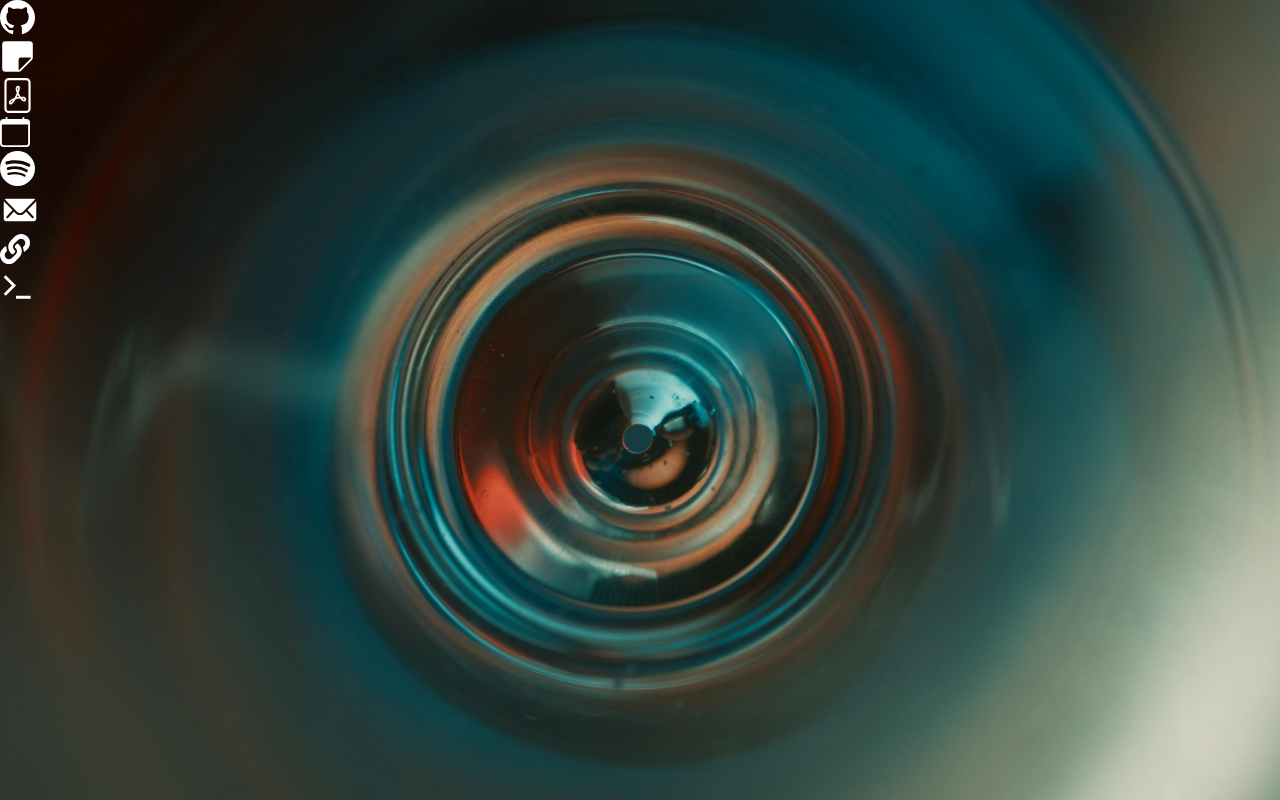
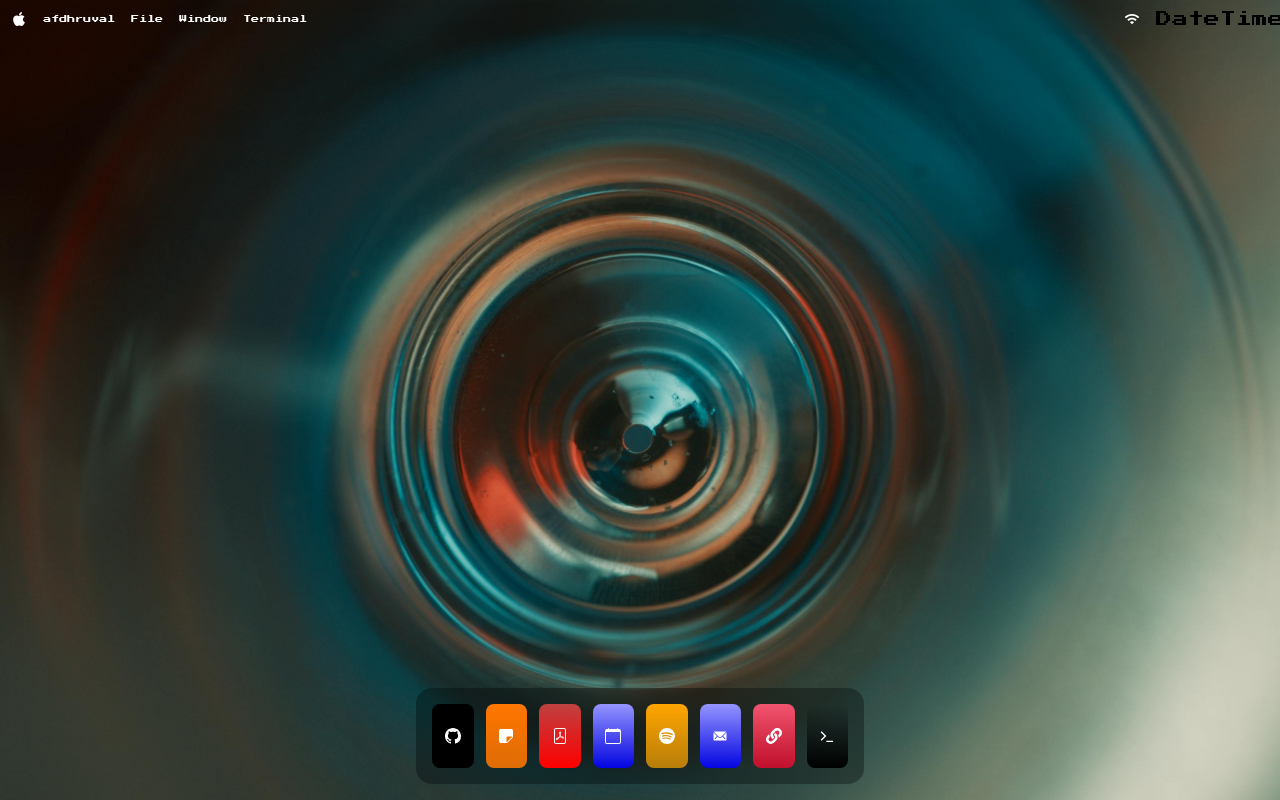
Before and after one commit to dhruval1907/MacDeck, a React (Vite) app: page / in a window 1280 px wide. Built offline with nearby package versions, Linux system fonts and the light colour scheme.

Commit message:
navbbar domne

```diff
--- a/index.html
+++ b/index.html
@@ -1,13 +1,21 @@
 <!doctype html>
 <html lang="en">
+
 <head>
   <meta charset="UTF-8" />
   <link rel="icon" type="image/svg+xml" href="/vite.svg" />
   <meta name="viewport" content="width=device-width, initial-scale=1.0" />
   <title>mac-os</title>
+  <link rel="preconnect" href="https://fonts.googleapis.com">
+  <link rel="preconnect" href="https://fonts.gstatic.com" crossorigin>
+  <link
+    href="https://fonts.googleapis.com/css2?family=Fjalla+One&family=Josefin+Sans:ital,wght@0,100..700;1,100..700&family=Poppins:ital,wght@0,100;0,200;0,300;0,400;0,500;0,600;0,700;0,800;0,900;1,100;1,200;1,300;1,400;1,500;1,600;1,700;1,800;1,900&family=Press+Start+2P&family=Roboto:ital,wght@0,100..900;1,100..900&display=swap"
+    rel="stylesheet">
 </head>
+
 <body>
   <div id="root"></div>
   <script type="module" src="/src/main.jsx"></script>
 </body>
+
 </html>
--- a/src/App.jsx
+++ b/src/App.jsx
@@ -2,6 +2,7 @@ import "./app.scss"
 // import hero from "";
 import hero from "../public/hero2.jpg"
 import Dock from "./components/Dock"
+import Nav from "./components/Nav"
 
 
 const App = () => {
@@ -9,6 +10,7 @@ const App = () => {
     <div>
       <main style={{ backgroundImage: `url(${hero})`, backgroundPosition: "center", backgroundSize: "cover" }}>
         <Dock />
+        <Nav />
       </main>
     </div>
   )
--- /dev/null
+++ b/src/components/DateTime.jsx
@@ -0,0 +1,9 @@
+import React from 'react'
+
+const DateTime = () => {
+  return (
+    <div>DateTime</div>
+  )
+}
+
+export default DateTime
--- a/src/components/Dock.jsx
+++ b/src/components/Dock.jsx
@@ -4,34 +4,32 @@ import "./dock.scss"
 
 const Dock = () => {
     return (
-        <div>
-            <footer>
-                <div className='icons'>
+        <footer className='dock'>
+            <div className='icons github'>
                 <img src="/doc-icons/github.svg" alt="" />
             </div>
-                <div className='icons'>
+            <div className='icons note'>
                 <img src="/doc-icons/note.svg" alt="" />
             </div>
-                <div className='icons'>
+            <div className='icons pdf'>
                 <img src="/doc-icons/pdf.svg" alt="" />
             </div>
-                <div className='icons'>
+            <div className='icons calender'>
                 <img src="/doc-icons/calender.svg" alt="" />
             </div>
-                <div className='icons'>
+            <div className='icons spotify'>
                 <img src="/doc-icons/spotify.svg" alt="" />
             </div>
-                <div className='icons'>
+            <div className='icons mail'>
                 <img src="/doc-icons/mail.svg" alt="" />
             </div>
-                <div className='icons'>
+            <div className='icons link'>
                 <img src="/doc-icons/link.svg" alt="" />
             </div>
-                <div className='icons'>
+            <div className='icons cli'>
                 <img src="/doc-icons/cli.svg" alt="" />
             </div>
         </footer>
-        </div>
     )
 }
 
--- /dev/null
+++ b/src/components/Nav.jsx
@@ -0,0 +1,34 @@
+import React from 'react'
+import "./nav.scss"
+import DateTime from './DateTime'
+const Nav = () => {
+    return (
+        <nav>
+            <div className="left">
+                <div className="apple-icon">
+                    <img src="./navbar-icons/apple.svg" alt="" />
+                </div>
+                <div className='nav-item'>
+                    <p>afdhruval</p>
+                </div>
+                <div className='nav-item'>
+                    <p>File</p>
+                </div>
+                <div className='nav-item'>
+                    <p>Window</p>
+                </div>
+                <div className='nav-item'>
+                    <p>Terminal</p>
+                </div>
+            </div>
+            <div className="right">
+                <img src="./navbar-icons/wifi.svg" alt="" />
+                <div className='nav-item'>
+                    <DateTime />
+                </div>
+            </div>
+        </nav>
+    )
+}
+
+export default Nav
--- a/src/components/dock.scss
+++ b/src/components/dock.scss
@@ -0,0 +1,129 @@
+.dock {
+    display: flex;
+    flex-direction: row;
+    position: absolute;
+    justify-content: space-evenly;
+    align-items: center;
+    border-radius: 1rem;
+    bottom: 1rem;
+    left: 50%;
+    transform: translateX(-50%);
+    background-color: rgba(0, 0, 0, 0.308);
+    backdrop-filter: blur(10px);
+    padding: 0.75rem;
+    gap: 0.5rem;
+    width: 90%;
+    max-width: 600px;
+    min-width: 300px;
+
+    @media (min-width: 768px) {
+        width: 70%;
+        padding: 1rem;
+        gap: 0.75rem;
+    }
+
+    @media (min-width: 1024px) {
+        width: 50%;
+    }
+
+    @media (min-width: 1200px) {
+        width: 35%;
+    }
+
+    .icons {
+        display: flex;
+        align-items: center;
+        justify-content: center;
+        border-radius: 0.5rem;
+        transition: all 0.3s ease;
+
+
+        width: 3rem;
+        height: 3rem;
+        padding: 0.4rem;
+
+        @media (min-width: 640px) {
+            width: 3.5rem;
+            height: 3.5rem;
+            padding: 0.5rem;
+        }
+
+        @media (min-width: 768px) {
+            width: 4rem;
+            height: 4rem;
+            padding: 0.5rem 0.8rem;
+        }
+
+        img {
+            width: 100%;
+            height: 100%;
+            object-fit: contain;
+            display: block;
+        }
+    }
+
+    .github {
+        background-color: black;
+    }
+
+    .note {
+        background: linear-gradient(to bottom, rgb(255, 119, 0), rgba(255, 119, 0, 0.863));
+    }
+
+    .pdf {
+        background: linear-gradient(rgba(255, 78, 78, 0.727), red);
+    }
+
+    .calender {
+        background: linear-gradient(rgb(149, 149, 255), rgba(0, 0, 255, 0.864));
+    }
+
+    .spotify {
+        background: linear-gradient(orange, rgba(255, 166, 0, 0.691));
+    }
+
+    .mail {
+        background: linear-gradient(rgb(149, 149, 255), rgba(0, 0, 255, 0.864));
+    }
+
+    .link {
+        background: linear-gradient(rgb(241, 85, 111), rgba(249, 4, 45, 0.741));
+    }
+
+    .cli {
+        background: linear-gradient(rgba(0, 0, 0, 0), black);
+    }
+
+    // Only apply hover effects on devices that support hover
+    @media (hover: hover) and (pointer: fine) {
+        .icons:hover {
+            transform: scale(1.20) translateY(-20%);
+        }
+
+        .icons:hover+.icons,
+        .icons:has(+ .icons:hover) {
+            transform: scale(1.10) translateY(-7%);
+        }
+    }
+
+    // Touch device optimizations
+    @media (hover: none) and (pointer: coarse) {
+        .icons:active {
+            transform: scale(0.95);
+            transition: transform 0.1s;
+        }
+    }
+
+    // Handle very small screens
+    @media (max-width: 350px) {
+        width: 95%;
+        padding: 0.5rem;
+        gap: 0.25rem;
+
+        .icons {
+            width: 2.5rem;
+            height: 2.5rem;
+            padding: 0.3rem;
+        }
+    }
+}
--- /dev/null
+++ b/src/components/nav.scss
@@ -0,0 +1,31 @@
+nav {
+    width: 100%;
+    display: flex;
+    justify-content: space-between;
+    align-items: center;
+    padding: 0.2rem;
+    font-family: "Press Start 2P", system-ui;
+
+}
+
+.left {
+    display: flex;
+    width: 100%;
+    padding: 0.5rem 0.5rem;
+    backdrop-filter: blur(5px);
+    gap: 1rem;
+    align-items: center;
+
+    p {
+        font-size: 0.5rem;
+        font-family: "Press Start 2P", system-ui;
+        color: white;
+    }
+}
+
+.right {
+    display: flex;
+    width: 12% !important;
+    // background-color: red;
+    gap: 1rem;
+}
```
Also changed, not shown: public/navbar-icons/apple.svg (added), public/navbar-icons/wifi.svg (added). Lines whose indentation alone changed are shown as unchanged.
